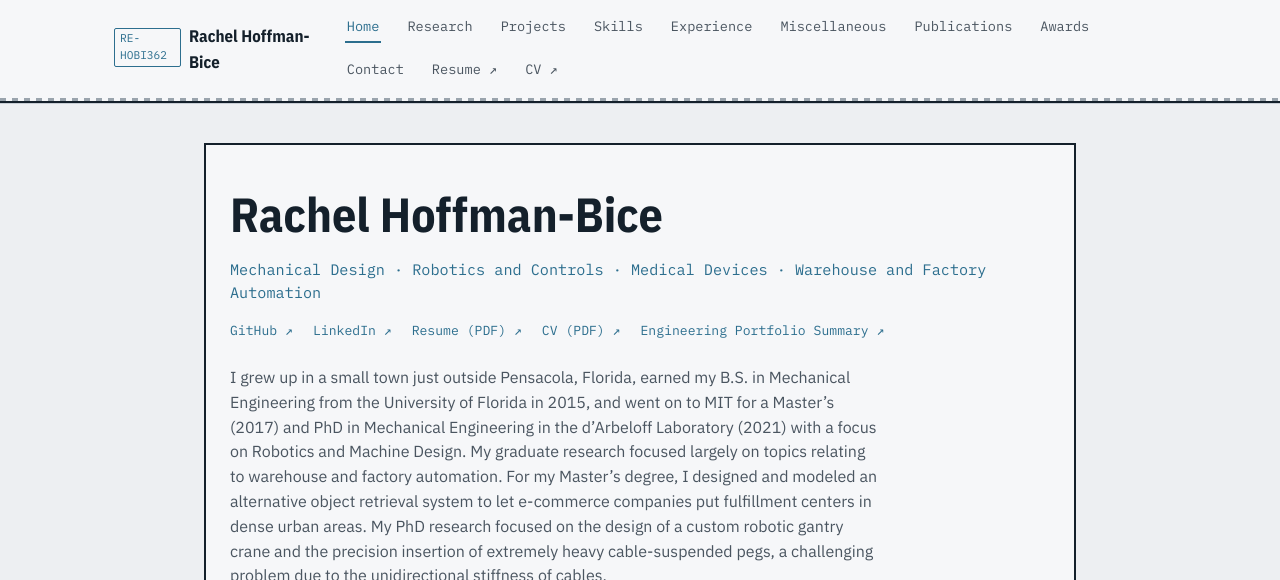
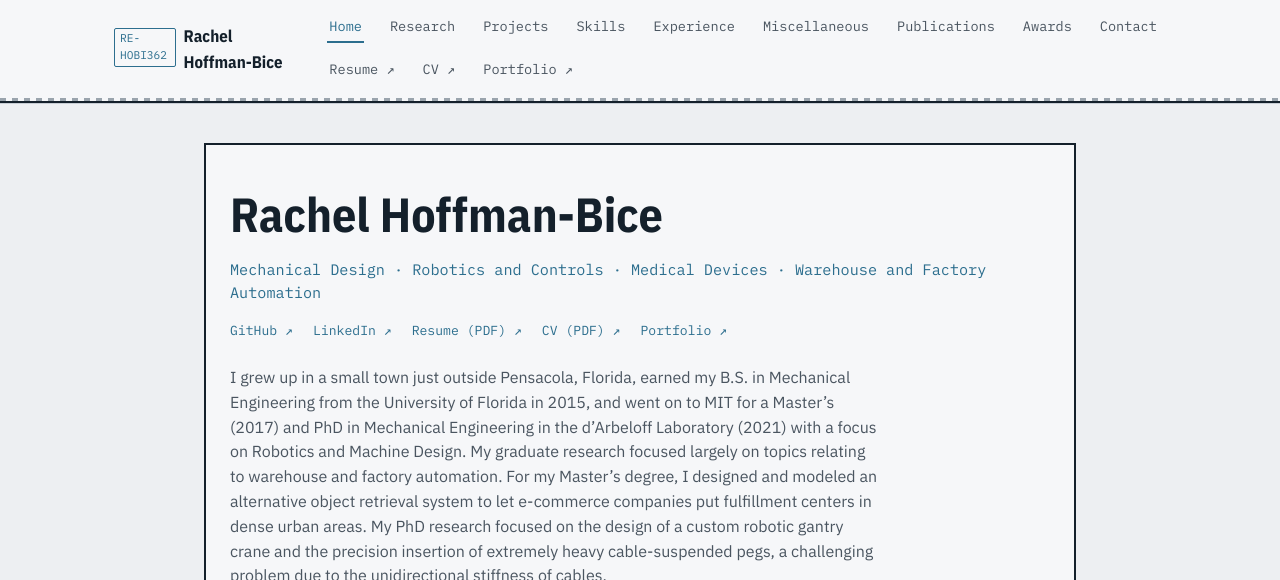
Before and after one commit to hobi362/hobi362.github.io, a Jekyll site: the page built from index.md, in a window 1280 px wide and 900 px high, cut to the strip 0-580 px from the top of the window. Built offline with Jekyll 4.4.1, drawn with Linux system fonts in a browser that asks for light colours.

Commit message:
Rename portfolio summary to "Portfolio" and add to top menu
Changed "Engineering Portfolio Summary" to "Portfolio" in hero links and added the link to the main navigation header.

```diff
--- a/_includes/header.html
+++ b/_includes/header.html
@@ -16,6 +16,7 @@
       <a href="{{ '/contact/' | relative_url }}" {% if page.url contains '/contact/' %}aria-current="page"{% endif %}>Contact</a>
       {% if site.resume_pdf %}<a href="{{ site.resume_pdf | relative_url }}" target="_blank" rel="noopener">Resume ↗</a>{% endif %}
       {% if site.cv_pdf %}<a href="{{ site.cv_pdf | relative_url }}" target="_blank" rel="noopener">CV ↗</a>{% endif %}
+      {% if site.portfolio_summary_pdf %}<a href="{{ site.portfolio_summary_pdf | relative_url }}" target="_blank" rel="noopener">Portfolio ↗</a>{% endif %}
     </nav>
     <button class="sheet-nav__toggle" aria-label="Toggle navigation" aria-expanded="false">
       <span></span><span></span><span></span>
--- a/_layouts/home.html
+++ b/_layouts/home.html
@@ -11,7 +11,7 @@
       <a href="{{ site.linkedin_url }}" target="_blank" rel="noopener">LinkedIn ↗</a>
       {% if site.resume_pdf %}<a href="{{ site.resume_pdf | relative_url }}" target="_blank" rel="noopener">Resume (PDF) ↗</a>{% endif %}
       {% if site.cv_pdf %}<a href="{{ site.cv_pdf | relative_url }}" target="_blank" rel="noopener">CV (PDF) ↗</a>{% endif %}
-      {% if site.portfolio_summary_pdf %}<a href="{{ site.portfolio_summary_pdf | relative_url }}" target="_blank" rel="noopener">Engineering Portfolio Summary ↗</a>{% endif %}
+      {% if site.portfolio_summary_pdf %}<a href="{{ site.portfolio_summary_pdf | relative_url }}" target="_blank" rel="noopener">Portfolio ↗</a>{% endif %}
     </div>
   </div>
   <div class="hero__summary">{{ content }}</div>
```
